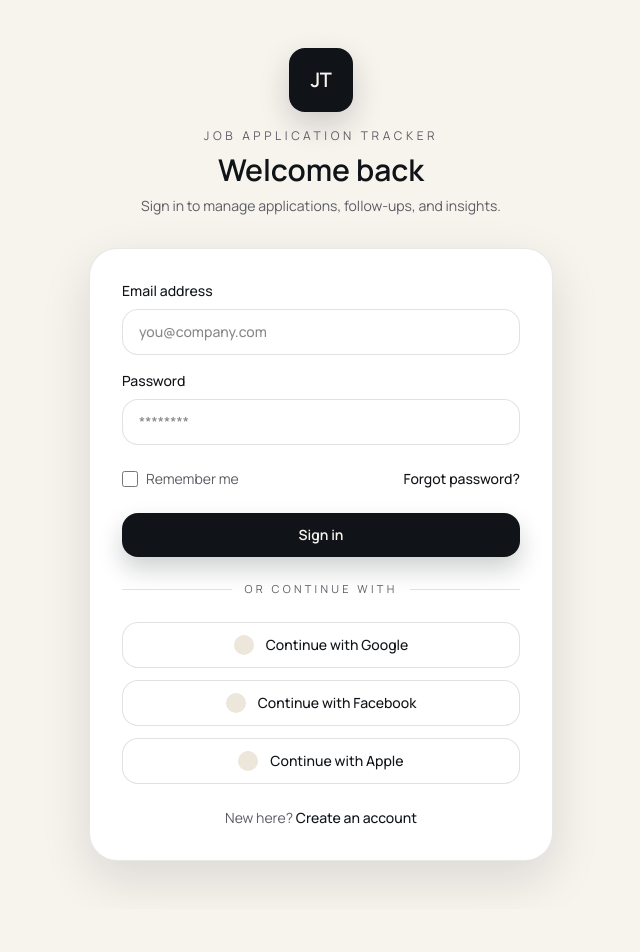
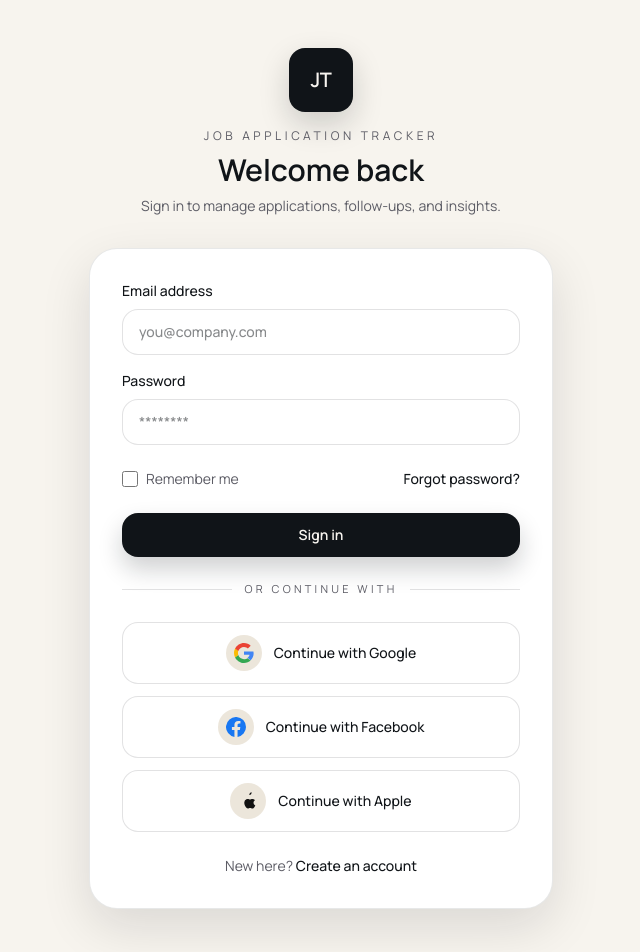
Before and after one commit to thanheuro20057-cloud/Job-Tracking-Application, a Next.js app: page / in a window 1280 px wide. Shown: the top 952 px of the page, without its empty margins (319-959 px from the left). Before the commit the page ends 909 px from the top, so only its background shows below. Built offline with nearby package versions, Linux system fonts and the light colour scheme.

Commit message:
feat: Add social login icons for Google, Facebook, and Apple

```diff
--- a/src/app/page.tsx
+++ b/src/app/page.tsx
@@ -86,14 +86,66 @@ export default function Home() {
               </div>
 
               <div className="grid gap-3">
-                {["Google", "Facebook", "Apple"].map((provider) => (
+                {[
+                  {
+                    name: "Google",
+                    icon: (
+                      <svg viewBox="0 0 24 24" className="h-5 w-5" aria-hidden="true">
+                        <path
+                          fill="#4285F4"
+                          d="M23.5 12.27c0-.81-.07-1.38-.22-1.98H12v3.75h6.63c-.13 1.04-.83 2.6-2.39 3.66l-.02.12 3.57 2.77.25.02c2.26-2.1 3.56-5.19 3.56-8.34z"
+                        />
+                        <path
+                          fill="#34A853"
+                          d="M12 24c3.24 0 5.96-1.07 7.95-2.91l-3.79-2.93c-1.01.7-2.37 1.19-4.16 1.19-3.18 0-5.88-2.1-6.85-5l-.11.01-3.69 2.85-.04.11C3.29 21.02 7.36 24 12 24z"
+                        />
+                        <path
+                          fill="#FBBC05"
+                          d="M5.15 14.35c-.26-.78-.41-1.61-.41-2.47s.15-1.69.4-2.47l-.01-.12-3.73-2.9-.12.06A11.97 11.97 0 000 11.88c0 1.95.47 3.78 1.29 5.4l3.86-2.93z"
+                        />
+                        <path
+                          fill="#EA4335"
+                          d="M12 4.65c2.26 0 3.78.98 4.65 1.8l3.39-3.3C17.95 1.19 15.24 0 12 0 7.36 0 3.29 2.98 1.29 6.6l3.86 2.93c.97-2.9 3.67-4.88 6.85-4.88z"
+                        />
+                      </svg>
+                    ),
+                  },
+                  {
+                    name: "Facebook",
+                    icon: (
+                      <svg viewBox="0 0 24 24" className="h-5 w-5" aria-hidden="true">
+                        <path
+                          fill="#1877F2"
+                          d="M24 12a12 12 0 10-13.88 11.85v-8.39H7.08V12h3.04V9.36c0-3 1.79-4.66 4.53-4.66 1.31 0 2.68.24 2.68.24v2.96h-1.51c-1.49 0-1.95.93-1.95 1.88V12h3.32l-.53 3.46h-2.79v8.39A12 12 0 0024 12z"
+                        />
+                      </svg>
+                    ),
+                  },
+                  {
+                    name: "Apple",
+                    icon: (
+                      <svg viewBox="0 0 24 24" className="h-5 w-5" aria-hidden="true">
+                        <path
+                          fill="#111111"
+                          d="M16.37 1.46c-.73.05-1.62.49-2.1 1.09-.44.54-.82 1.4-.68 2.2.79.06 1.6-.4 2.07-.99.46-.56.8-1.39.71-2.3z"
+                        />
+                        <path
+                          fill="#111111"
+                          d="M20.87 17.12c-.35.8-.77 1.56-1.29 2.26-.72.98-1.3 1.67-2.38 1.67-1.06 0-1.4-.69-2.67-.69-1.25 0-1.64.67-2.66.7-1.05.04-1.85-.74-2.58-1.72-1.43-1.93-2.54-5.44-1.06-7.82.74-1.18 2.06-1.93 3.49-1.95 1.08-.02 2.11.74 2.67.74.55 0 1.79-.91 3.02-.78.51.02 1.96.2 2.9 1.53-.08.05-1.73 1-1.71 2.98.02 2.36 2.08 3.14 2.12 3.15-.01.03-.1.35-.33.73z"
+                        />
+                      </svg>
+                    ),
+                  },
+                ].map((provider) => (
                   <button
-                    key={provider}
+                    key={provider.name}
                     type="button"
                     className="flex w-full items-center justify-center gap-3 rounded-2xl border border-border bg-white px-4 py-3 text-sm font-medium text-foreground transition hover:bg-secondary"
                   >
-                    <span className="h-5 w-5 rounded-full bg-muted" />
-                    Continue with {provider}
+                    <span className="flex h-9 w-9 items-center justify-center rounded-full bg-muted">
+                      {provider.icon}
+                    </span>
+                    Continue with {provider.name}
                   </button>
                 ))}
               </div>
```
